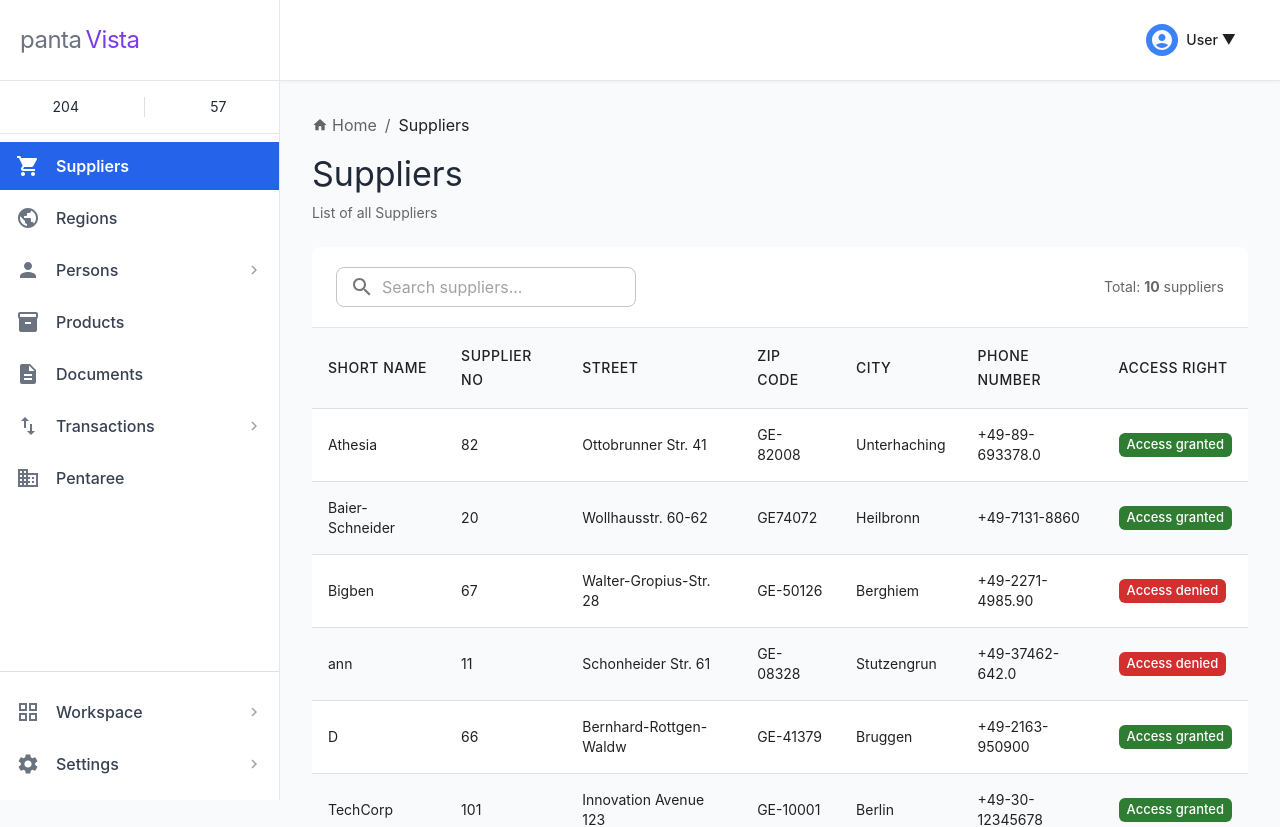
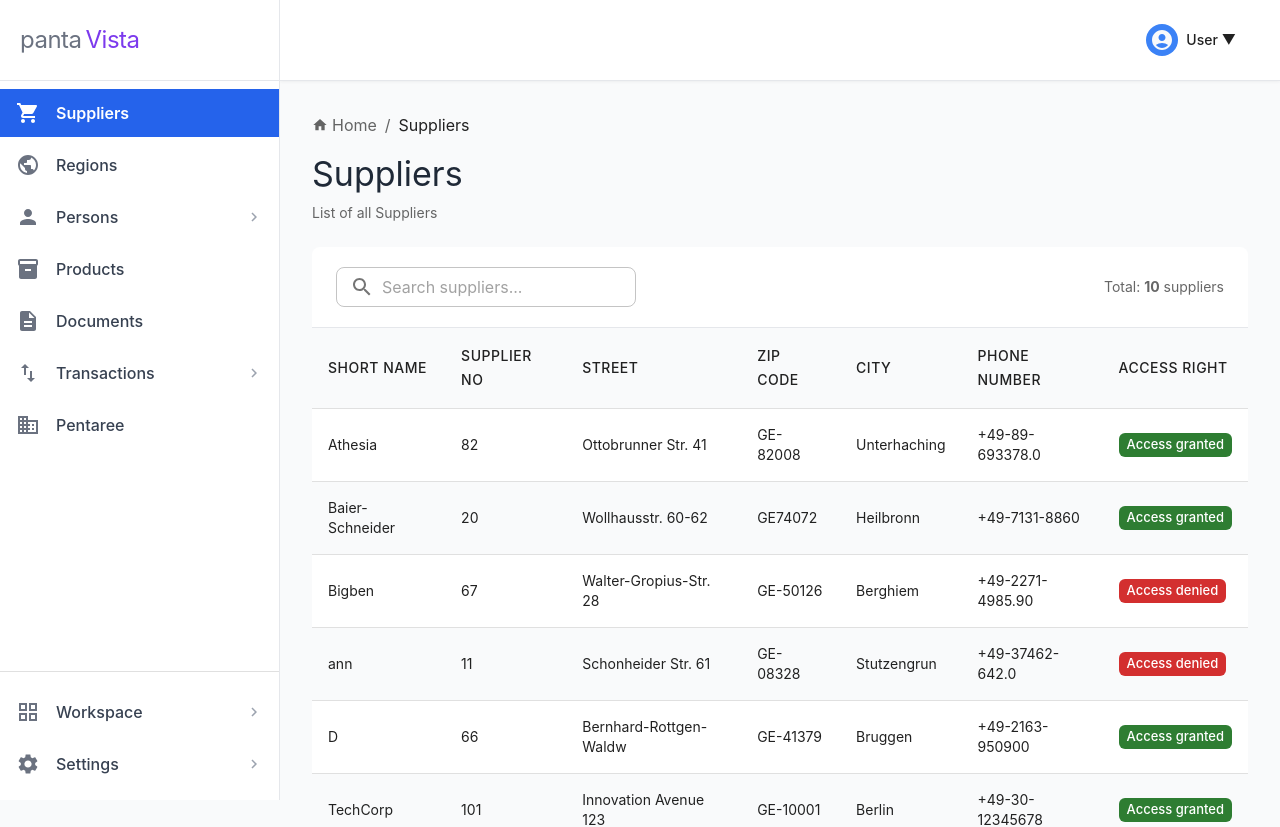
Before and after one commit to Muhammad-div/pantaVista, a React (Vite) app: page /suppliers in a window 1280 px wide. Shown: the top 827 px of the page. Built offline with nearby package versions, Linux system fonts and the light colour scheme; sample sign-in values are in the browser's storage.

Commit message:
Remove sidebar summary numbers (204, 57)

```diff
--- a/src/components/DashboardLayout.css
+++ b/src/components/DashboardLayout.css
@@ -17,20 +17,6 @@
 .logo-vista {
   color: #7c3aed;
   margin-left: 4px;
-}
-
-.sidebar-summary {
-  display: flex;
-  align-items: center;
-  justify-content: space-around;
-  padding: 16px 20px;
-  border-bottom: 1px solid #e5e7eb;
-}
-
-.summary-number {
-  font-weight: 600;
-  font-size: 16px;
-  color: #1f2937;
 }
 
 .sidebar-nav {
--- a/src/components/DashboardLayout.tsx
+++ b/src/components/DashboardLayout.tsx
@@ -289,16 +289,6 @@ const DashboardLayout = () => {
           </Typography>
         </Box>
 
-        <Box className="sidebar-summary">
-          <Typography variant="body2" className="summary-number">
-            204
-          </Typography>
-          <Divider orientation="vertical" flexItem />
-          <Typography variant="body2" className="summary-number">
-            57
-          </Typography>
-        </Box>
-
         <Box sx={{ flex: 1, display: 'flex', flexDirection: 'column', overflow: 'hidden' }}>
           <List className="sidebar-nav" sx={{ flex: 1, overflowY: 'auto' }}>
             {navItems.map((item) => renderNavItem(item))}
```
